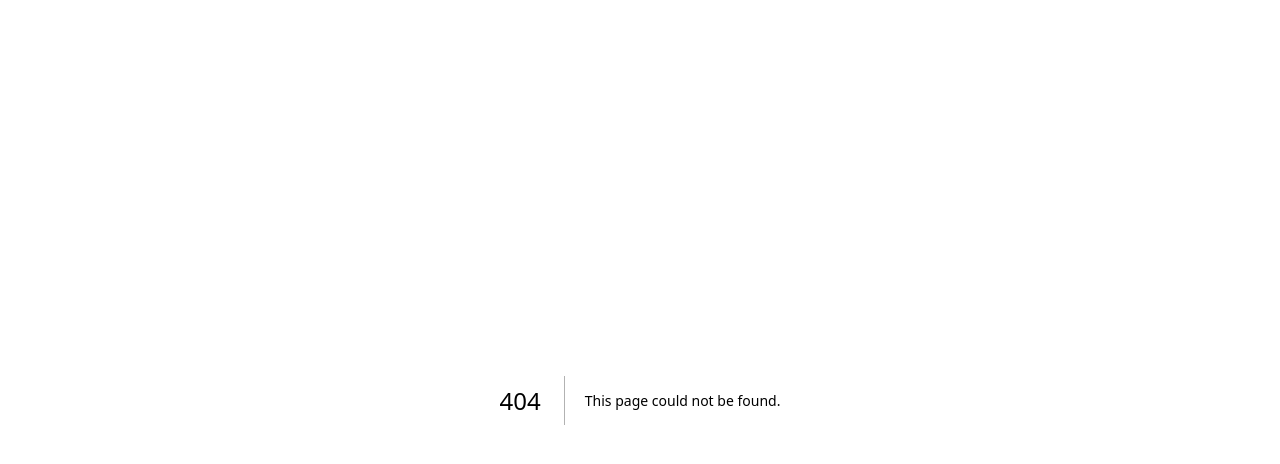
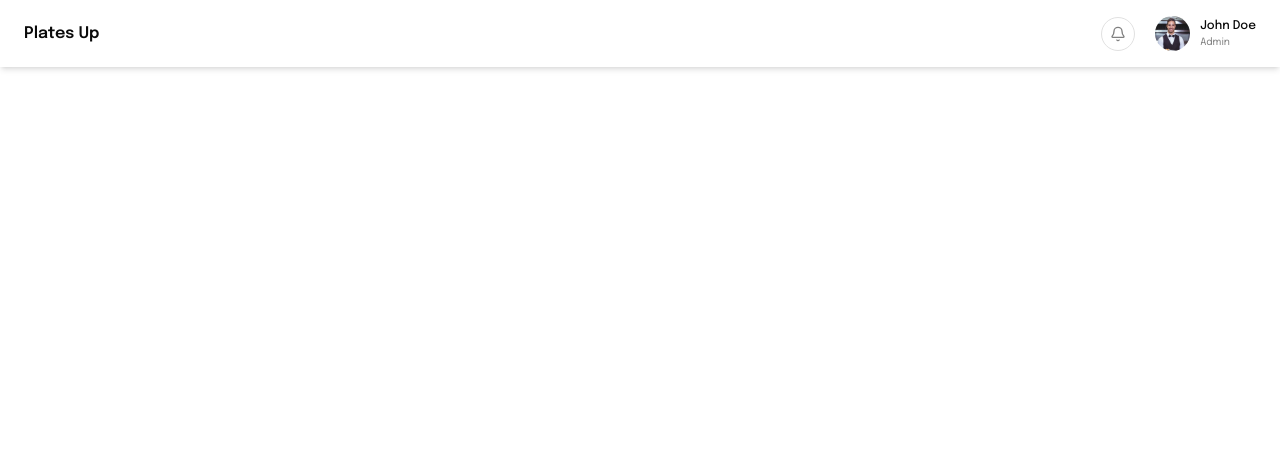
Before and after one commit to pritulgohil/restaurant-pos, a Next.js app: page /pos in a window 1280 px wide. Before the commit this address had no page. Shown: the top 464 px of the page. Built offline with nearby package versions, Linux system fonts and the light colour scheme.

Commit message:
created pos navbar

```diff
--- /dev/null
+++ b/src/app/components/Pos/Navbar/Navbar.jsx
@@ -0,0 +1,30 @@
+import styles from "./Navbar.module.css";
+import { Bell } from "lucide-react";
+
+const Navbar = () => {
+  return (
+    <>
+      <div className={`${styles.mainContainer} shadow-md`}>
+        <div className={styles.logoContainer}>
+          <h1>Plates Up</h1>
+        </div>
+        <div className={styles.adminContainer}>
+          <div className={styles.bellIconContainer}>
+            <Bell className={styles.bellIcon} />
+          </div>
+          <div className={styles.userContainer}>
+            <div className={styles.avatarContainer}>
+              <img src="user-avatar/chef.jpg" alt="" />
+            </div>
+            <div className={styles.userName}>
+              <div className={styles.name}>John Doe</div>
+              <div className={styles.role}>Admin</div>
+            </div>
+          </div>
+        </div>
+      </div>
+    </>
+  );
+};
+
+export default Navbar;
--- /dev/null
+++ b/src/app/components/Pos/Navbar/Navbar.module.css
@@ -0,0 +1,60 @@
+.mainContainer {
+  padding: 16px 24px;
+  display: flex;
+  justify-content: space-between;
+  align-items: center;
+}
+
+.logoContainer {
+  font-family: "Epilogue";
+  font-weight: 600;
+}
+
+.bellIconContainer {
+  padding: 8px;
+  border: 1px solid rgb(225, 225, 225);
+  border-radius: 100%;
+}
+
+.bellIcon {
+  width: 16px;
+  height: 16px;
+  color: gray;
+  stroke-width: 2px;
+}
+
+.adminContainer {
+  display: flex;
+  align-items: center;
+  gap: 20px;
+}
+
+.avatarContainer {
+  width: 35px;
+  height: 35px;
+}
+
+.avatarContainer img {
+  width: 35px;
+  height: 35px;
+  object-fit: cover;
+  object-position: top;
+  border-radius: 100%;
+}
+
+.userContainer {
+  display: flex;
+  gap: 10px;
+  align-items: center;
+  font-family: "Epilogue";
+}
+
+.name {
+  font-size: 12px;
+  font-weight: 500;
+}
+
+.role {
+  font-size: 10px;
+  color: gray;
+}
--- /dev/null
+++ b/src/app/components/Pos/Sidebar/Sidebar.jsx
@@ -0,0 +1,7 @@
+import React from "react";
+
+const Sidebar = () => {
+  return <div>Sidebar</div>;
+};
+
+export default Sidebar;
--- /dev/null
+++ b/src/app/pos/page.jsx
@@ -0,0 +1,10 @@
+import Navbar from "../components/Pos/Navbar/Navbar";
+const page = () => {
+  return (
+    <>
+      <Navbar />
+    </>
+  );
+};
+
+export default page;
```
Also changed, not shown: public/user-avatar/chef.jpg (added), src/app/components/Pos/Sidebar/Sidebar.module.css (added).
